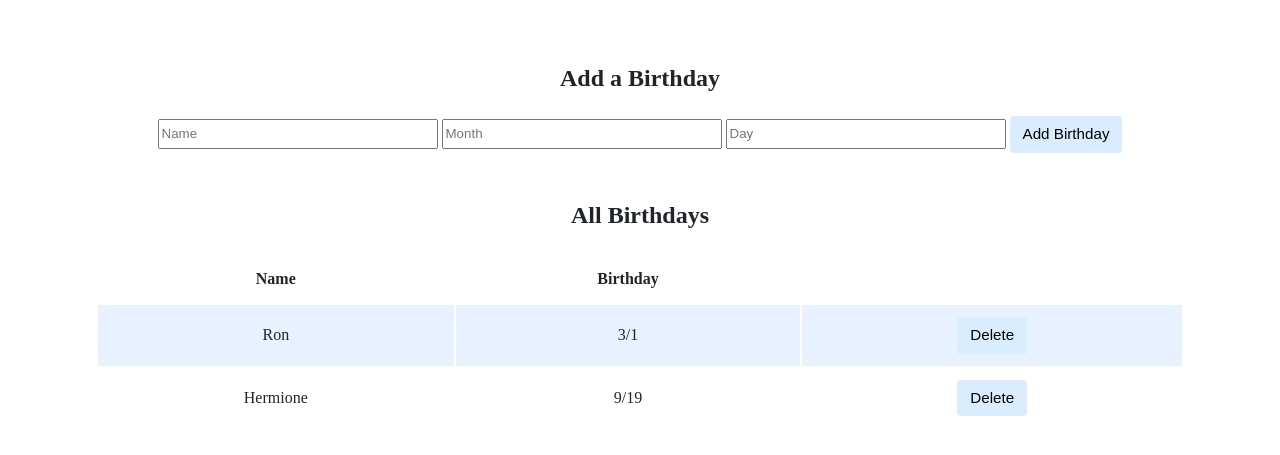
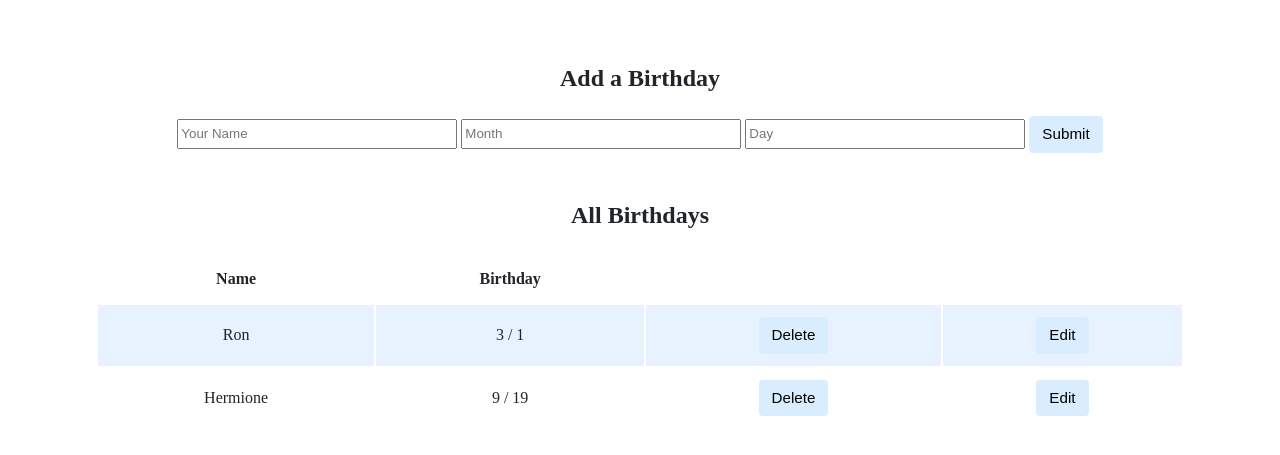
Before and after one commit to danielkarcz14/CS50x-solutions, a Flask app: page / in a window 1280 px wide. Shown: the part 200-655 px from the top of the page. Run offline with Flask 3, Linux system fonts and the light colour scheme; some libraries are stand-ins or nearby versions.

Commit message:
Update index.html

```diff
--- a/week9/pset/birthdays/templates/index.html
+++ b/week9/pset/birthdays/templates/index.html
@@ -14,11 +14,12 @@
             <div class="section">
 
                 <h2>Add a Birthday</h2>
+                <!-- TODO: Create a form for users to submit a name, a month, and a day -->
                 <form action="/" method="post">
-                    <input name="name" type="text" placeholder="Name">
-                    <input name="month" type="number" placeholder="Month">
-                    <input name="day" type="number" placeholder="Day">
-                    <input type="submit" value="Add Birthday">
+                    <input type="text" name="name" placeholder="Your Name">
+                    <input type="text" name="month" placeholder="Month" min="1" max="12">
+                    <input type="text" name="day" placeholder="Day" min="1" max="31">
+                    <button type="submit">Submit</button>
                 </form>
             </div>
 
@@ -33,20 +34,24 @@
                         </tr>
                     </thead>
                     <tbody>
-                        {% for row in birthdays %}
-
+                        <!-- TODO: Loop through the database entries to display them in this table -->
+                        {% for birthday in birthdays %}
                         <tr>
-                                <td>{{ row.name }}</td>
-                                <td>{{ row.month }}/{{ row.day }}</td>
+                            <td>{{ birthday.name }}</td>
+                            <td>{{ birthday.month}} / {{ birthday.day }}</td>
                             <td>
                                 <form action="/delete" method="post">
-                                        <input type="hidden" name="id" value="{{ row.id }}">
+                                    <input type="hidden" name ="id" value="{{ birthday.id }}">
                                     <button type="submit">Delete</button>
                                 </form>
                             </td>
+                            <td>
+                                <form action="/edit" method="post">
+                                    <input type="hidden" name ="id" value="{{ birthday.id }}">
+                                    <button type="submit">Edit</button>
+                                </form>
+                            </td>
                         </tr>
-
-
                         {% endfor %}
                     </tbody>
                 </table>
```
Lines whose indentation alone changed are shown as unchanged.
